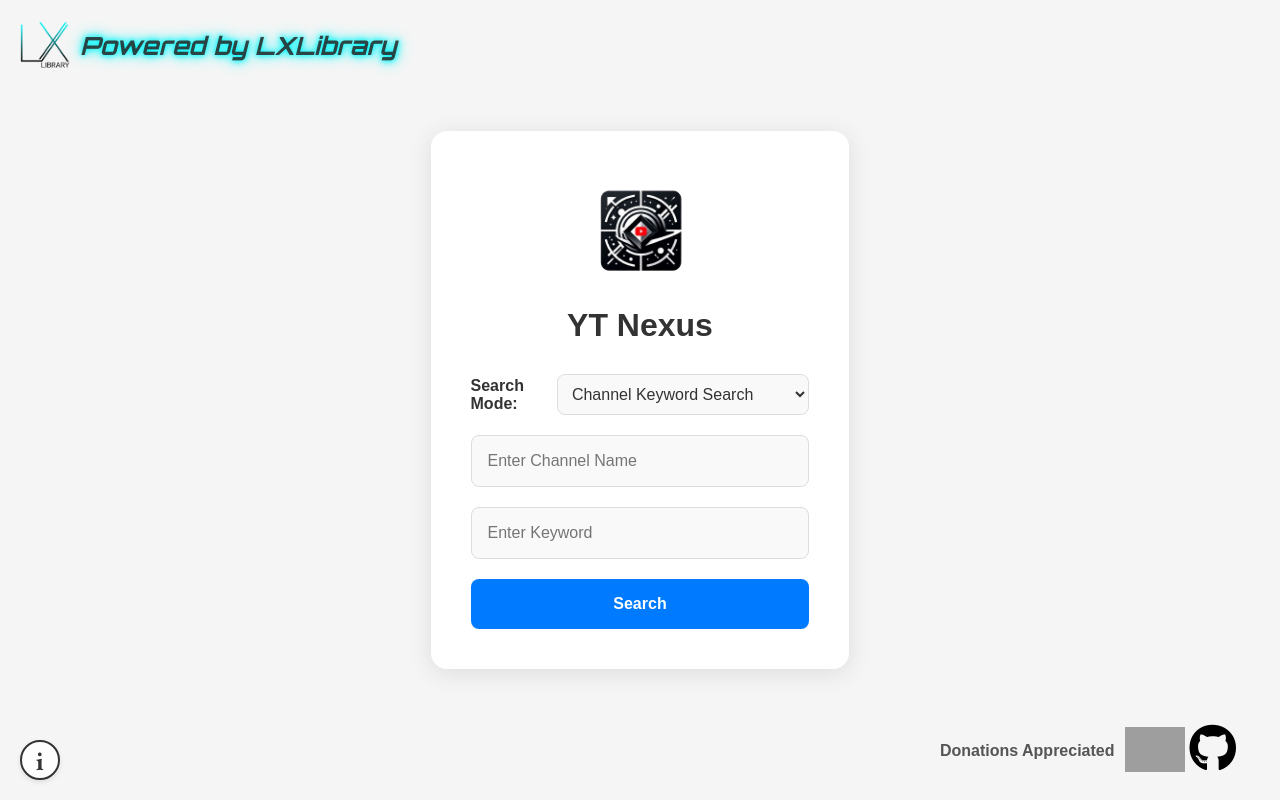
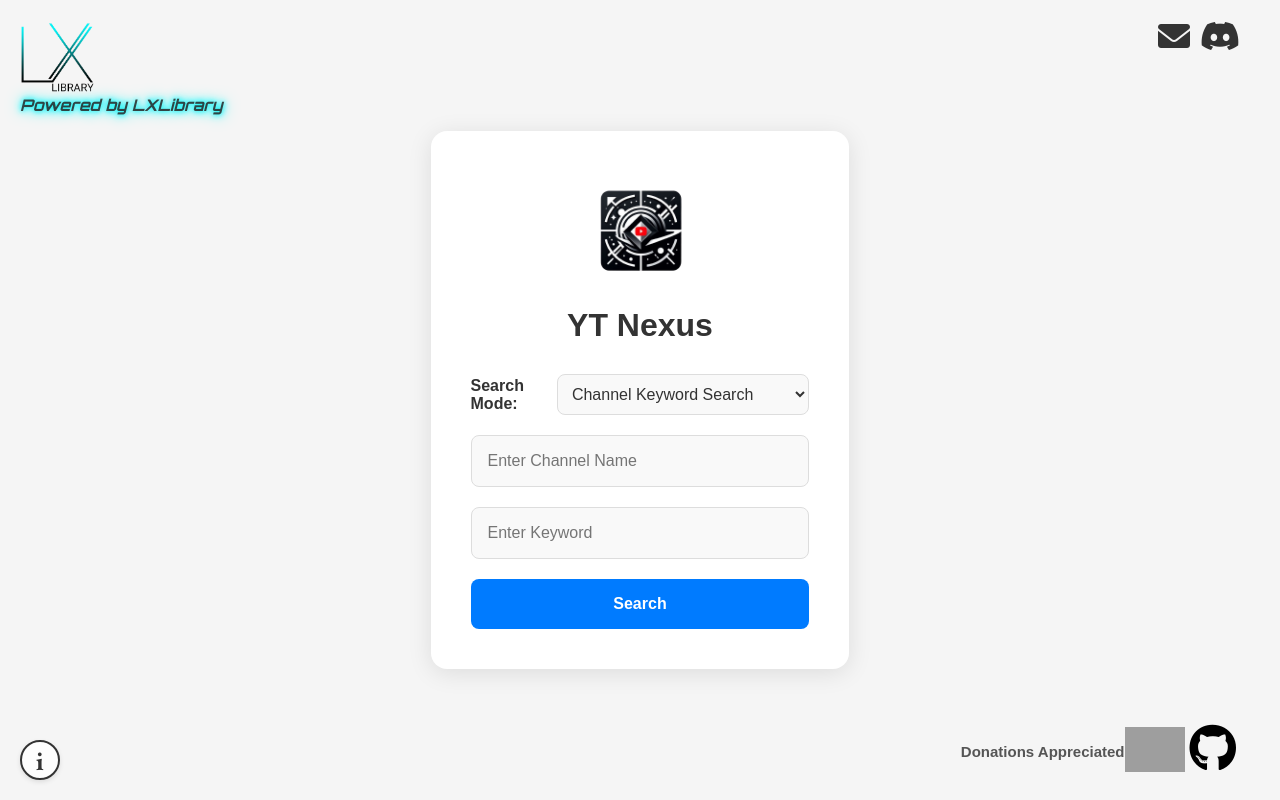
Before and after one commit to KeaganGilmore/yt-nexus-client, a React (Create React App) app: page / in a window 1280 px wide. Built offline with nearby package versions, Linux system fonts and the light colour scheme; grey boxes are pictures that could not be loaded.

Commit message:
add contact icons

```diff
--- a/public/index.html
+++ b/public/index.html
@@ -39,6 +39,7 @@
 <link rel="preconnect" href="https://fonts.gstatic.com" crossorigin>
 <link href="https://fonts.googleapis.com/css2?family=Orbitron:wght@400..900&display=swap" rel="stylesheet">
     <title>React App</title>
+    <link rel="stylesheet" href="https://cdnjs.cloudflare.com/ajax/libs/font-awesome/6.0.0/css/all.min.css" />
   </head>
   <body>
     <noscript>You need to enable JavaScript to run this app.</noscript>
--- a/src/App.css
+++ b/src/App.css
@@ -238,7 +238,7 @@ body {
 }
 
 .donation-text {
-  font-size: 16px;
+  font-size: 15px;
   color: #555; /* Subtle text color */
   font-weight: bold;
 }
@@ -246,7 +246,6 @@ body {
 .paypal-logo{
   width: 60px; /* Adjust the size of the icons */
   height: auto;
-  margin-left: 10px; /* Space between icons */
 }
 
 .github-icon {
@@ -270,7 +269,7 @@ body {
   text-shadow: 0 0 8px rgb(4, 244, 247), 0 0 5px rgb(4, 244, 247), 0 0 16px rgb(4, 244, 247);
   font-style: italic;
   font-weight: bold;
-  font-size: 25px;
+  font-size: 16px;
   position: fixed;
   top: 20px;
   left: 20px;
@@ -279,15 +278,35 @@ body {
 .powered-by-lxlibrary .text {
   margin-right: 10px; /* Add some spacing between the text and the logo */
   position: fixed;
-  top: 30px;
-  left: 80px;
+  top: 95px;
+  left: 20px;
   font-family: 'Orbitron';
 
 }
 
 .powered-by-lxlibrary .lx-logo {
-  width: 50px;
-  height: 50px;
+  width: 75px;
+  height: 75px;
   position: fixed;
   top: 20px;
 }
+
+.contact-icon-section {
+  display: flex;
+  align-items: center;
+  justify-content: flex-end;
+  padding-right: 20px;
+  position: fixed;
+  top: 20px;
+  right: 20px;
+}
+
+.contact-icon-section a {
+  color: #333;
+  margin-left: 10px;
+  transition: color 0.3s;
+}
+
+.contact-icon-section a:hover {
+  color: #007BFF;
+}
--- a/src/ChannelSearch.jsx
+++ b/src/ChannelSearch.jsx
@@ -164,6 +164,14 @@ const ChannelSearch = () => {
         <div className="text">Powered by LXLibrary</div>
         <img src={lxLogo} alt="LXLibrary Logo" className="lx-logo" />
       </a>
+      <div className="contact-icon-section">
+        <a href="mailto:keagangilmore@gmail.com" title="Email" target="_blank" rel="noopener noreferrer">
+          <i className="fas fa-envelope fa-2x"></i>
+        </a>
+        <a href="https://discord.com/users/keagan2980" title="Discord" target="_blank" rel="noopener noreferrer">
+          <i className="fab fa-discord fa-2x"></i>
+        </a>
+      </div>
       </div>
 
 
```
Also changed, not shown: src/index.css (line endings or trailing spaces).
